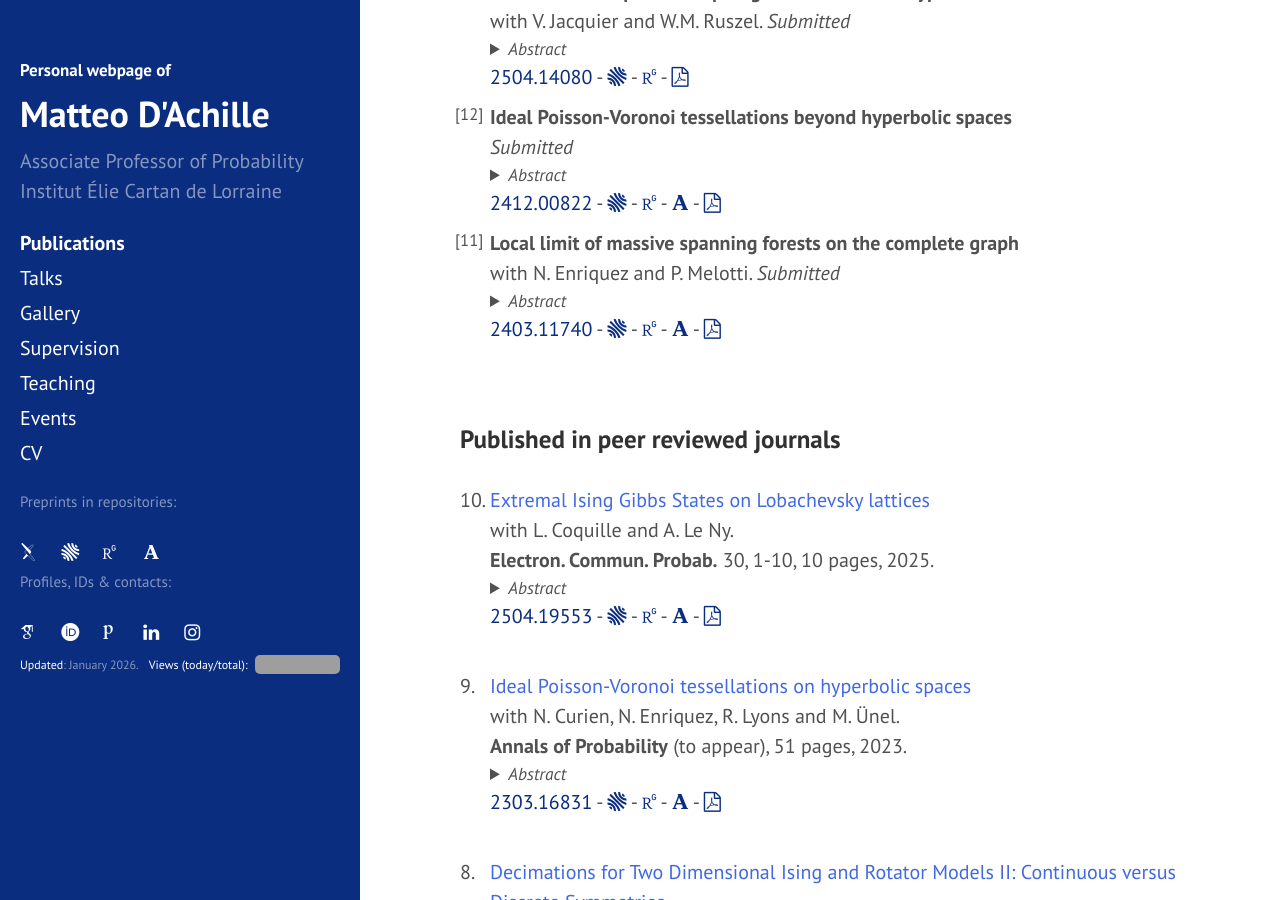
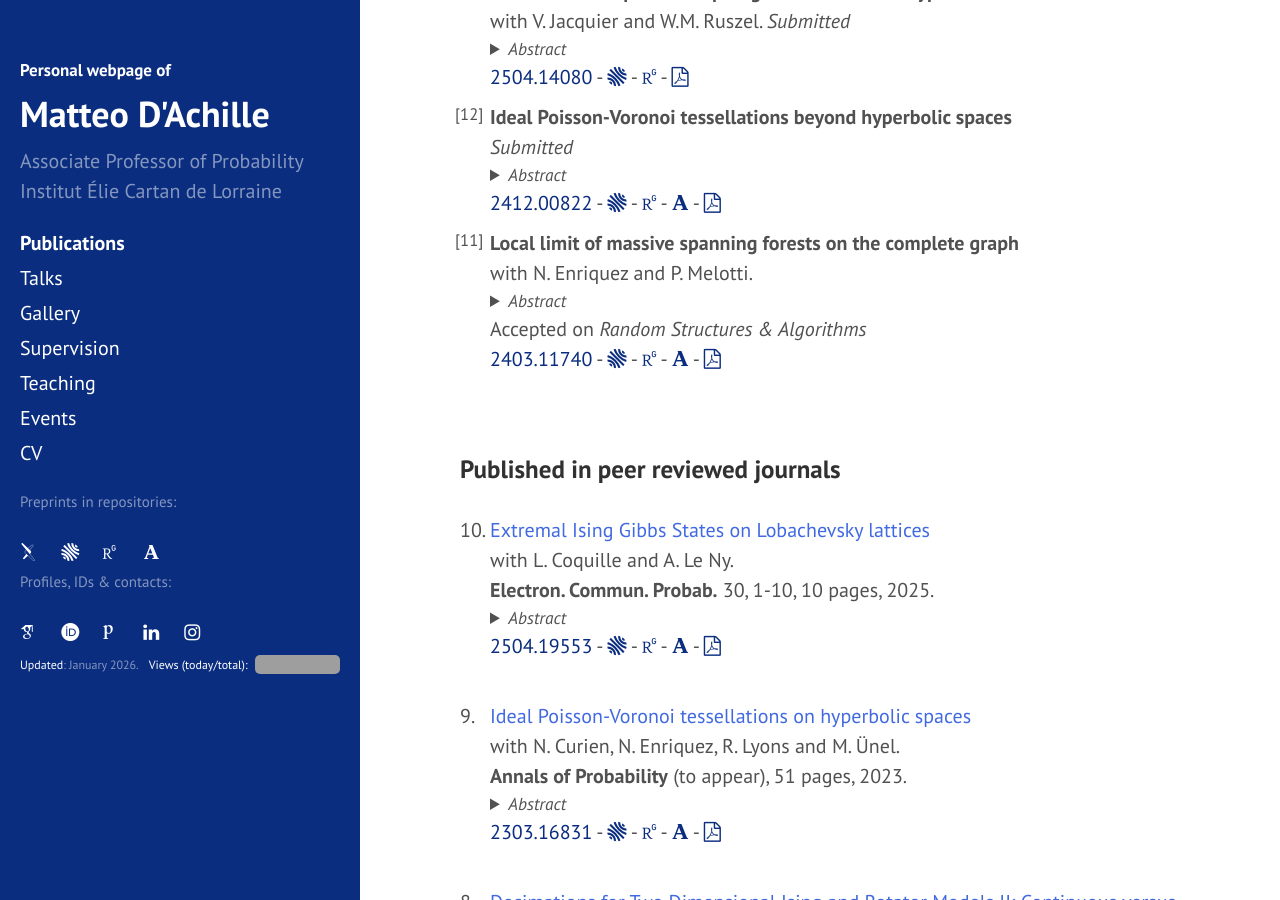
Before and after one commit to matteodachille/matteodachille.github.io, a Jekyll site: the page built from publications.md, in a window 1280 px wide and 900 px high, scrolled down 409 px. Built offline with Jekyll 4.4.1, drawn with Linux system fonts in a browser that asks for light colours; nearby versions of some CDN libraries; some web fonts are replaced; grey boxes are pictures that could not be loaded.

Commit message:
Added accepted paper

```diff
--- a/_data/pubs.yml
+++ b/_data/pubs.yml
@@ -94,7 +94,12 @@
   halurl: "https://hal.science/hal-04521375"
   academia: 116833187
   pdf: "assets/lsf.pdf"
-  submitted: True
+  submitted: False
+  accepted: True
+  #published: True
+  accjourn: "Random Structures & Algorithms"
+  #journal: "Random Structures Algorithms"
+  #volume: "(to appear)"
   npages: 10
   abstract: 'We identify the local limit of massive spanning forests on the complete graph. This generalizes a well-known theorem of Grimmett on the local limit of uniform spanning trees on the complete graph.'
 
```
